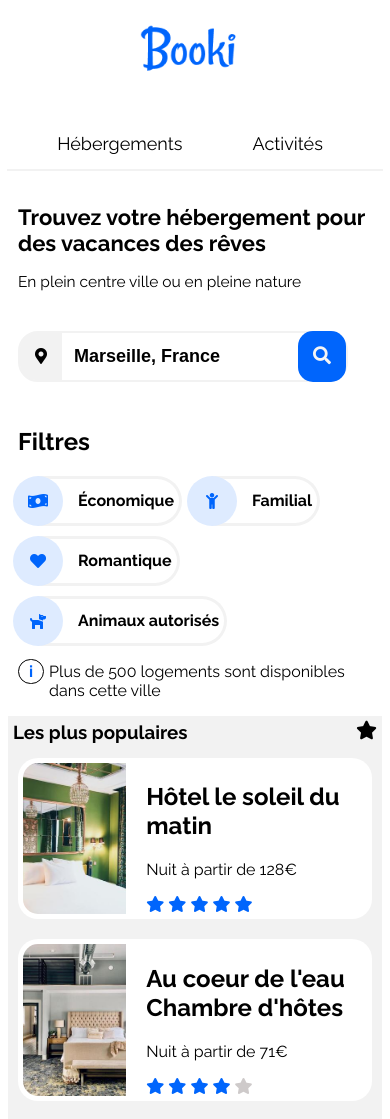
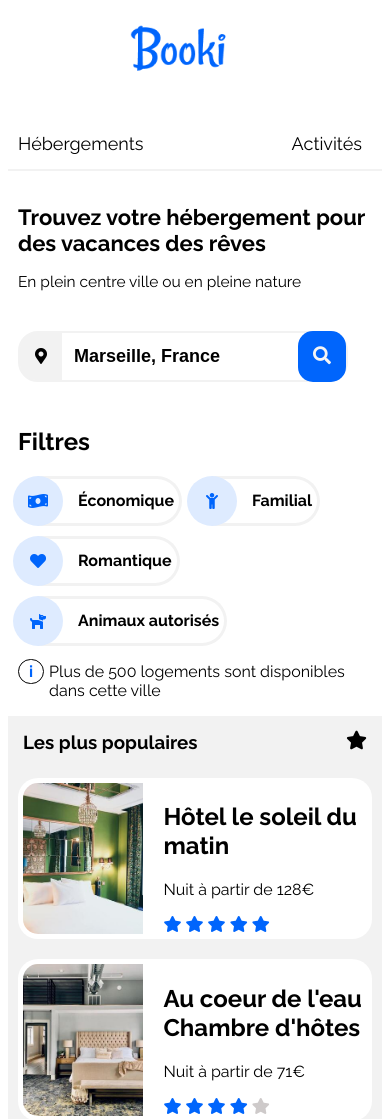
Before and after one commit to ADAM-ESHAG/P2_Booki_OpenclassRooms, a plain HTML site: page index.html in a window 390 px wide. Shown: the top 1119 px of the page. Drawn offline with Linux system fonts and the light colour scheme; a web font is replaced by a local one.

Commit message:
Ajout de fichier HTML et CSS Version Mobile

```diff
--- a/index.html
+++ b/index.html
@@ -15,9 +15,9 @@
         <header>
             <!-- Ceci est le Menu -->
             <nav class="menu">
-                <img src="images/logo/Booki.png" alt="logo-booki">
+                <img src="images/logo/Booki.png" alt="logo-booki" class="logo">
                 <ul id="lien">
-                    <li>
+                    <li id="li-cote">
                         <a href="#hebergements">Hébergements</a>
                     </li>
                     <li>
--- a/style.css
+++ b/style.css
@@ -24,22 +24,15 @@ nav ul {
     display: flex;
     align-items: center;
     margin-top: -28.7px;
-
-
 }
 ul li {
     display: flex;
+    list-style: none;
     margin-right: 50px;
     padding: 0px 20px;
-
-
-
 }
 ul li:hover {
     border-top: #0065FC solid 2px;
-
-
-
 }
 ul li a {
     color: black;
@@ -202,7 +195,8 @@ button {
     border-top-right-radius: 20px;
 }
 .chambre-child {
-    padding-left: 15px;
+
+    padding: 0px 0px 5px 15px;
 }
 .close {
     margin-top: -10px;
@@ -265,6 +259,7 @@ button {
     position: relative;
     padding-left: 20px;
 }
+
 /* FIN SECTION hebergements */
 /* DEBUT SECTION ACTIVITES */
 #activites {
@@ -487,32 +482,36 @@ footer {
 @media screen and (max-width: 767.9px) {
     header {
         padding-top: 5px;
-        margin: 0px;
+        margin-left: 0px;
     }
     .menu {
         display: flex;
         flex-direction: column;
 
-        align-items: center;
-
     }
     nav img {
-        margin-left: 20px;
+        display: flex;
+        align-self: center;
         width: 40%;
     }
+
     nav ul {
+        display: flex;
+        justify-content: space-between;
         margin-top: 20px;
         border-bottom: #F2F2F2 solid 2px;
     }
     ul li {
-        display: flex;
-        justify-content: space-between;
-        padding: 0px 10px;
+        margin-right: 0px;
+        padding-bottom: 20px 0px;
     }
     ul li:hover {
         border-top: 0 none;
         border-bottom: #0065FC solid 2px;
         margin-bottom: -2px;
+    }
+    #li-cote {
+        margin-left: -50px;
     }
     ul li a {
         padding-bottom: 15px;
@@ -597,7 +596,7 @@ footer {
             width: 100%;
         }
         .populaires h1 {
-            margin: 5px;
+            margin: 15px;
         }
         .lis-popu {
             justify-content: none;
@@ -605,6 +604,18 @@ footer {
         .hotel {
             margin: 10px;
         }
+        .hotel-popu {
+            justify-content: left;
+        }
+        .hotel-popu img {
+            width: 35%;
+            margin-left: 0px;
+        }
+        .bleu-blanc img {
+
+           height: 180px;
+        }
+
     /* FIN SECTION HEBERGEMENTS */
     /* Début SECTION ACTIVITES */
     .actif {
```
